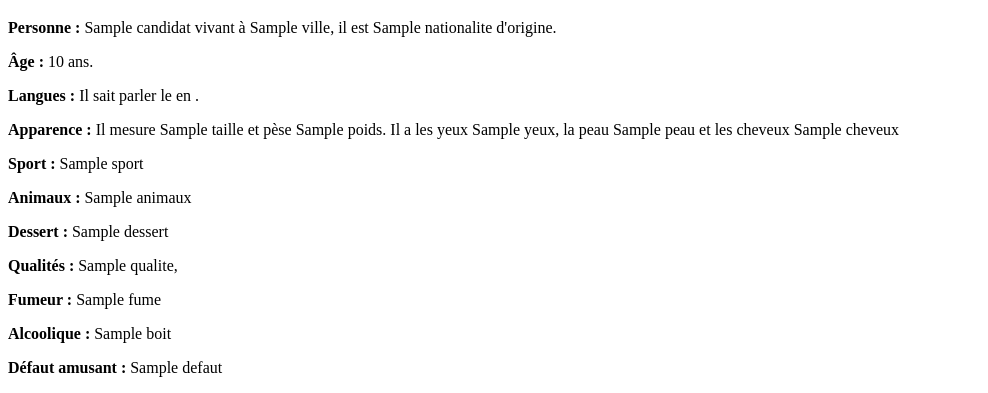
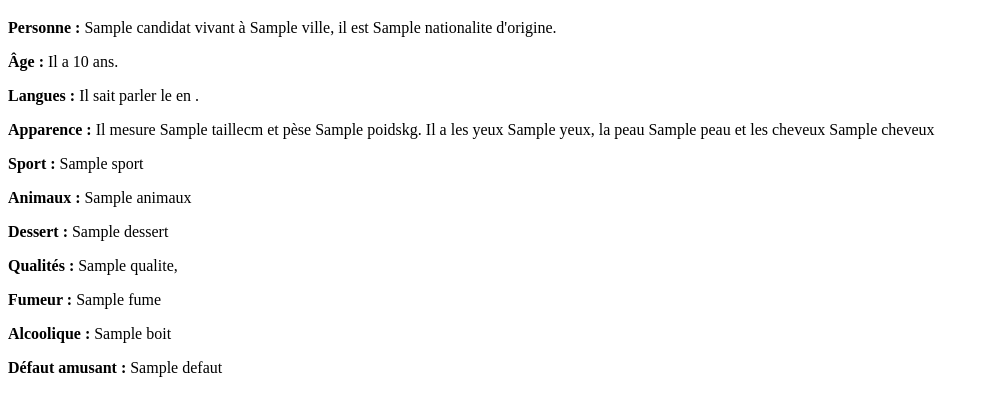
Before and after one commit to bbeyrie/bachelorgatepwa, a FastAPI app: template templates/story.html in a window 1280 px wide. Shown: the part 1188-1581 px from the top of the page, without its empty margins (0-988 px from the left). Run offline with FastAPI, Linux system fonts and the light colour scheme; the template is opened without the code that fills it: most values are stand-ins (such as "Sample title", 1, 10 or a date in 2020).

Commit message:
petite modif

```diff
--- a/templates/story.html
+++ b/templates/story.html
@@ -33,9 +33,9 @@
                     <img src="{{ 'data/images/' + candidat.nom + '_' + candidat.age|string + '/photo_0.png' }}" alt="Photo" class="candidate-thumbnail">
                     <div class="ml-2">
                         <p><strong>Personne :</strong> {{ candidat.nom }} vivant à {{ candidat.ville }}, il est {{ candidat.nationalite }} d'origine.</p>
-                        <p><strong>Âge :</strong> {{ candidat.age }} ans.</p>
+                        <p><strong>Âge :</strong> Il a {{ candidat.age }} ans.</p>
                         <p><strong>Langues :</strong> Il sait parler {% for langue in candidat.langues %}le {{ langue }} {% endfor %}.</p>
-                        <p><strong>Apparence :</strong> Il mesure {{ candidat.taille }} et pèse {{ candidat.poids }}. Il a les yeux {{ candidat.yeux }}, la peau {{ candidat.peau }} et les cheveux {{ candidat.cheveux }}</p>
+                        <p><strong>Apparence :</strong> Il mesure {{ candidat.taille }}cm et pèse {{ candidat.poids }}kg. Il a les yeux {{ candidat.yeux }}, la peau {{ candidat.peau }} et les cheveux {{ candidat.cheveux }}</p>
                         <p><strong>Sport :</strong> {{ candidat.sport }}</p>
                         <p><strong>Animaux :</strong> {{ candidat.animaux }}</p>
                         <p><strong>Dessert :</strong> {{ candidat.dessert }}</p>
```
